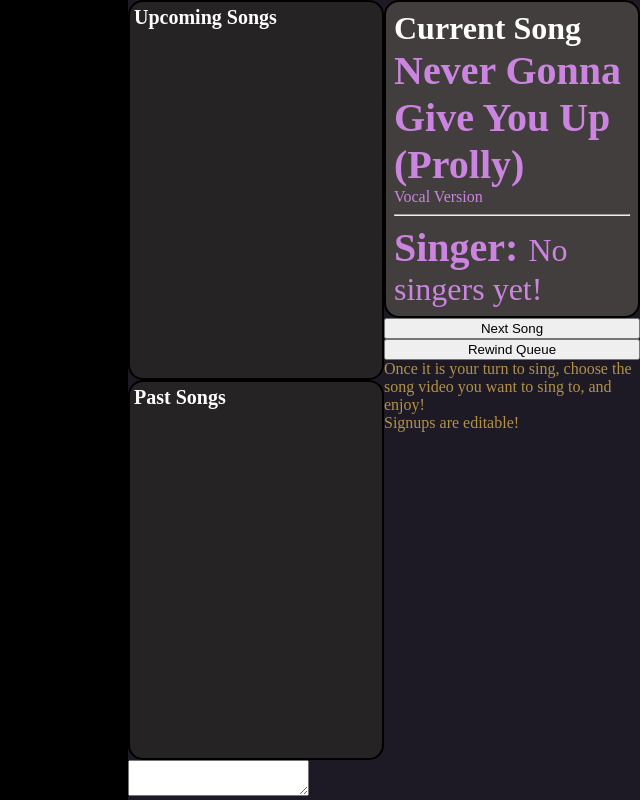
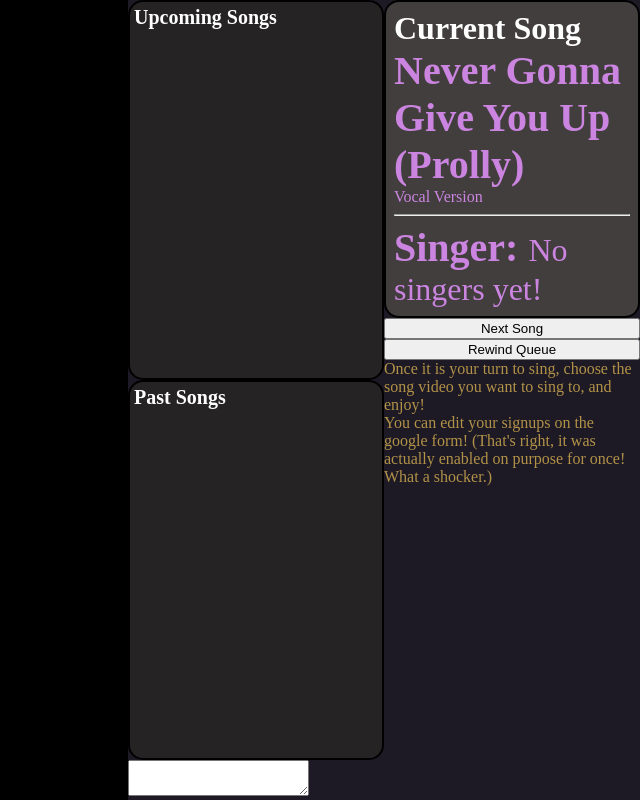
Before and after one commit to Brelee2222/Karaoke-Queue-App, a Next.js app in the folder karaoke-queue-app/: page / in a window 1280 px wide. Shown: the whole page, without its empty margins (640-1280 px from the left). Built offline with nearby package versions, Linux system fonts and the light colour scheme.

Commit message:
Changed a sentence

```diff
--- a/karaoke-queue-app/src/app/components/SingerContainer.tsx
+++ b/karaoke-queue-app/src/app/components/SingerContainer.tsx
@@ -41,7 +41,7 @@ return (
         <span style={instructionsStyle}>
             Once it is your turn to sing, choose the song video you want to sing to, and enjoy!
             <br/>
-            Signups are editable!
+            You can edit your signups on the google form! (That's right, it was actually enabled on purpose for once! What a shocker.)
         </span>
     </div>
 </div>
```
